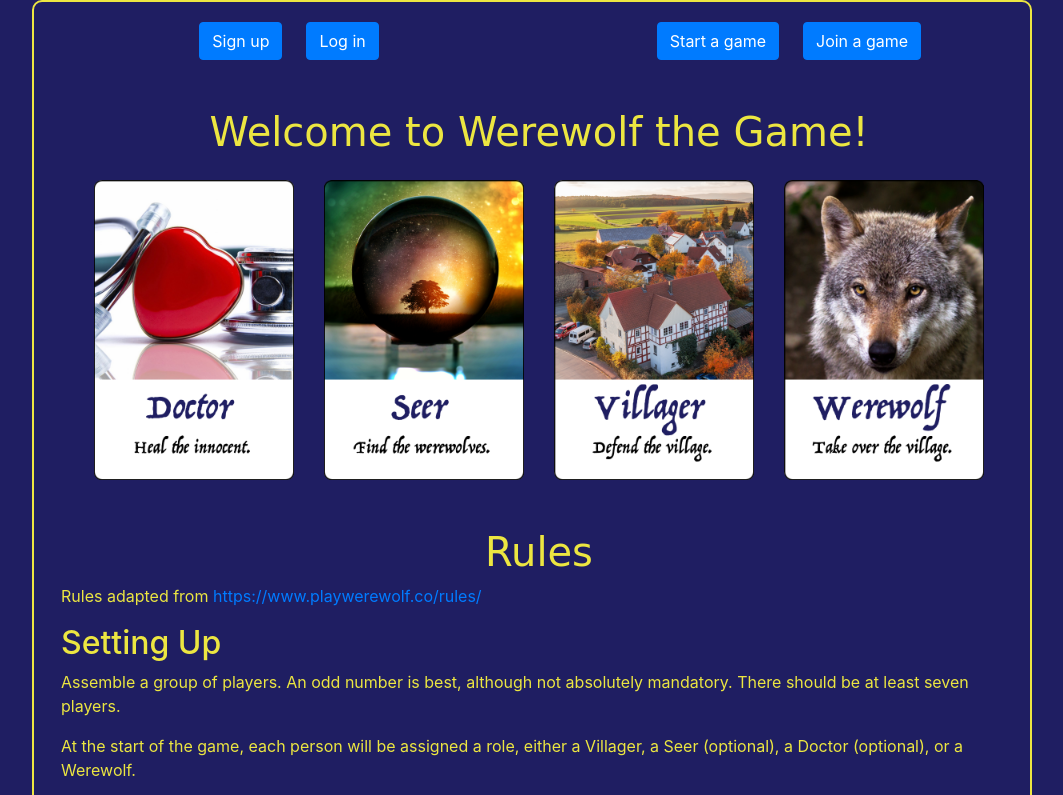
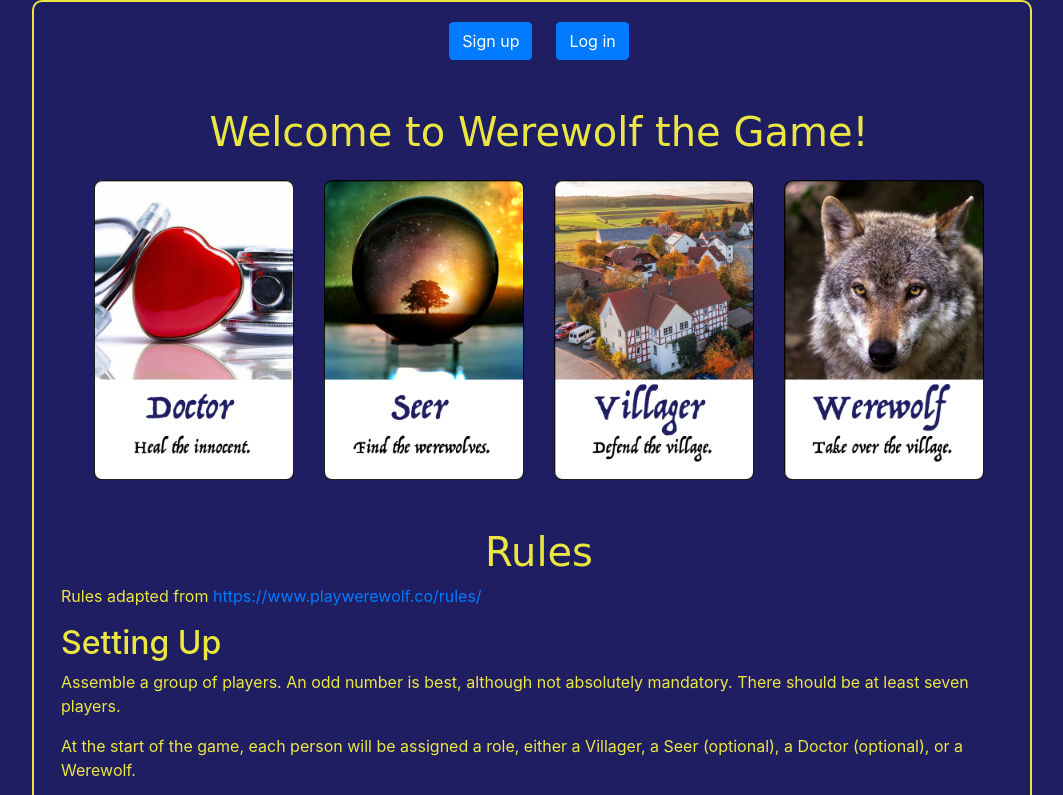
Before and after one commit to LaikaFusion/werewolf-the-game, a website: page client/index.html in a window 1280 px wide. Shown: the top 795 px of the page, without its empty margins (108-1171 px from the left). Drawn offline with nearby package versions, Linux system fonts and the light colour scheme; files whose address does not match are found by name; a web font is replaced by a local one.

Commit message:
Removed two buttons at top.

```diff
--- a/client/index.html
+++ b/client/index.html
@@ -20,15 +20,15 @@
         <div class="row landing-page">
 
             <div class="row buttons-top">
-                <div class="col-6 mb-5 btn-col">
+                <div class="col-12 mb-5 btn-col">
                     <a href="register.html" class="btn btn-primary">Sign up</a>
                     <a href="login.html" class="btn btn-primary ml-4">Log in</a>
                 </div>
 
-                <div class="col-6 mb-5 btn-col">
+                <!-- <div class="col-6 mb-5 btn-col">
                     <a href="#" class="btn btn-primary">Start a game</a>
                     <a href="#" class="btn btn-primary ml-4"> Join a game</a>
-                </div>
+                </div> -->
             </div>
 
             <div class="row">
```
